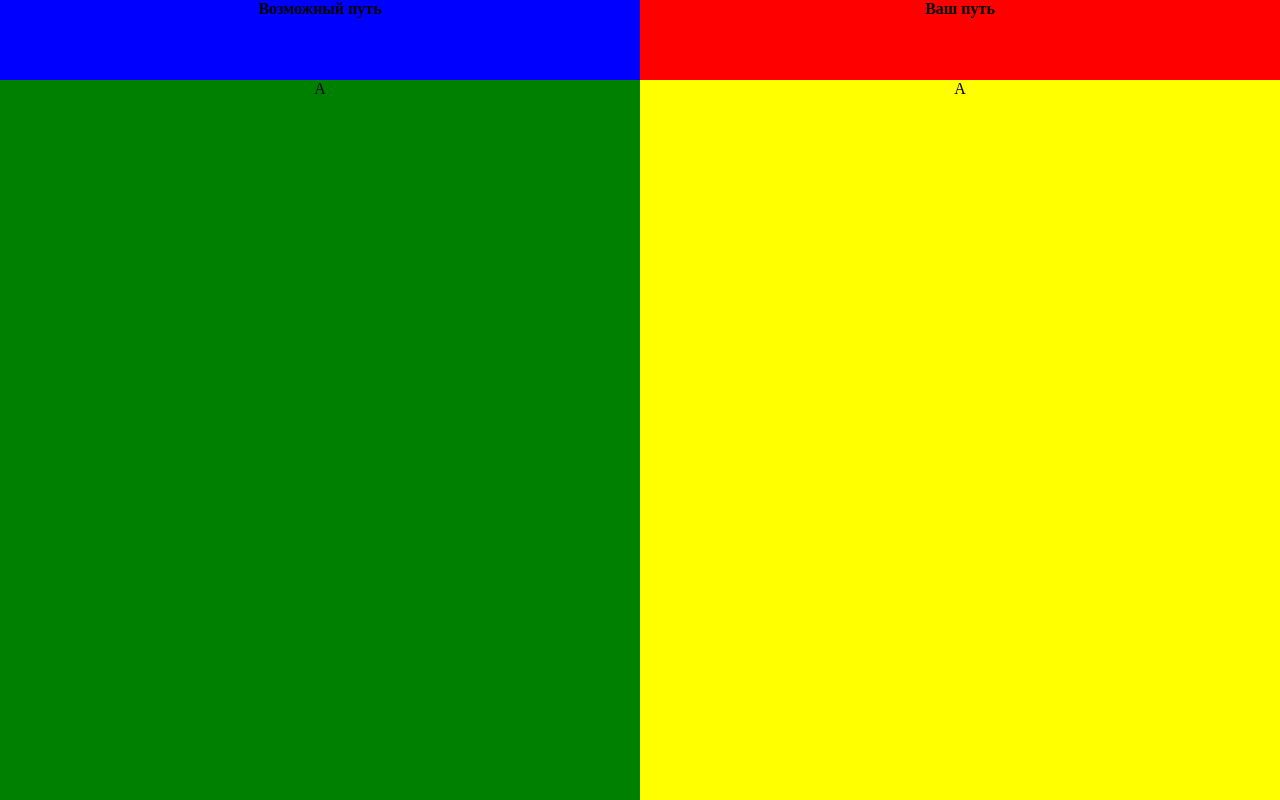
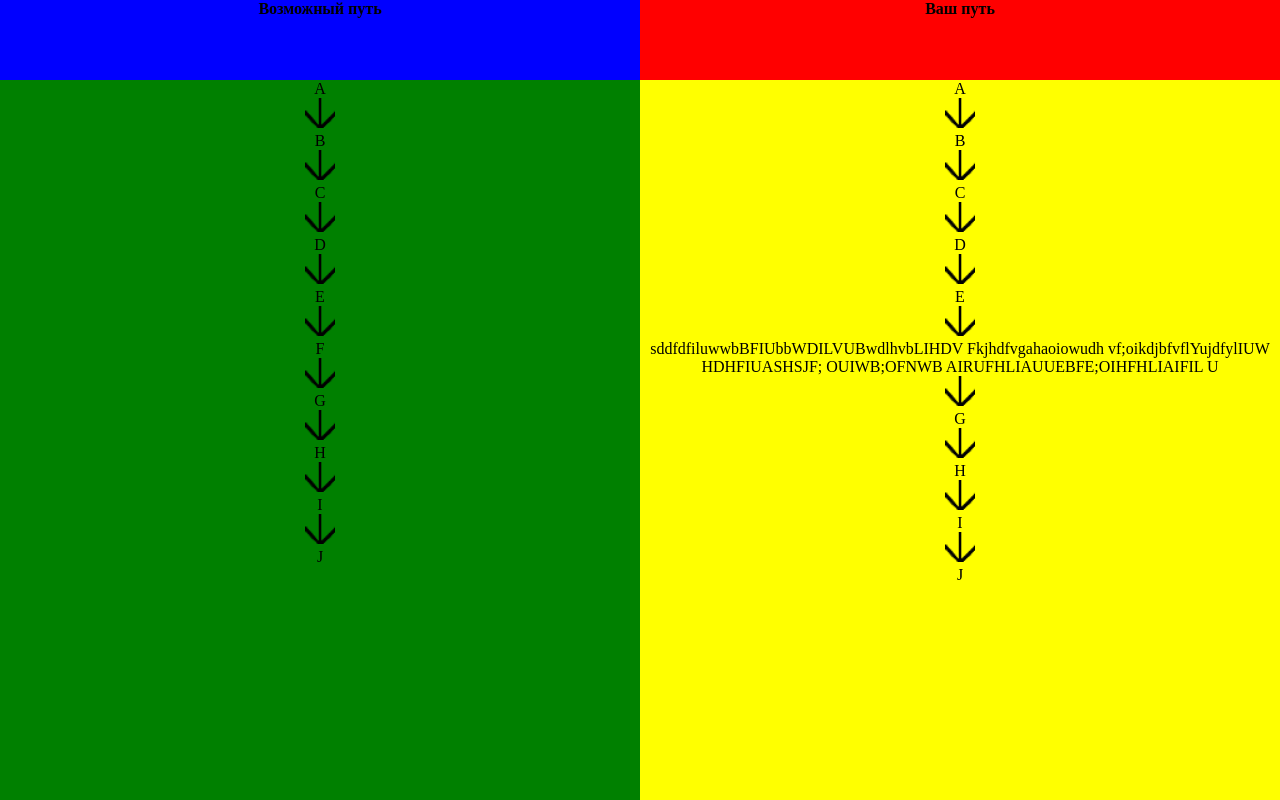
Before and after one commit to igoose1/wikirace, a Django app: page /show_path_page in a window 1280 px wide. Run offline with Django 3.2, Linux system fonts and the light colour scheme.

Commit message:
Added super modern molodejni design
With user path

```diff
--- a/wiki/get_wiki_page.py
+++ b/wiki/get_wiki_page.py
@@ -162,10 +162,12 @@ def get_hint_page(request):
     return HttpResponse(template.render(context, request))
 
 def show_path_page(request):
+    our_path = ['A', 'B', 'C', 'D', 'E', 'F', 'G', 'H', 'I', 'J']
+    user_path = ['A', 'B', 'C', 'D', 'E', 'sddfdfiluwwbBFIUbbWDILVUBwdlhvbLIHDV Fkjhdfvgahaoiowudh vf;oikdjbfvflYujdfylIUW HDHFIUASHSJF; OUIWB;OFNWB AIRUFHLIAUUEBFE;OIHFHLIAIFIL U', 'G', 'H', 'I', 'J']
     context = {
-        'from': 'A',
-        'to': 'J',
-        'path': ['B', 'C', 'D', 'E', 'F', 'G', 'H', 'I'],
+        'from': our_path[0],
+        'our_path': our_path[1:],
+        'user_path': user_path[1:],
     }
     template = loader.get_template('wiki/show_path_page.html')
     return HttpResponse(template.render(context, request))
--- a/wiki/static/wiki/show_path_page.css
+++ b/wiki/static/wiki/show_path_page.css
@@ -4,6 +4,11 @@
     height: 100%;
     width: 100%;
     text-align: center;
+}
+
+img {
+    width: 30px;
+    height: 30px;
 }
 
 .body {
@@ -48,3 +53,6 @@
     background-color: yellow;
     overflow-y: auto;
 }
+.div {
+    height: auto;
+}
--- a/wiki/templates/wiki/show_path_page.html
+++ b/wiki/templates/wiki/show_path_page.html
@@ -11,10 +11,14 @@
             <b>Возможный путь</b>
         </div>
         <div class='path'>
-            <p>{{ from }}</p>
+            <div class='div'>
+                <span>{{ from }}</span>
+            </div>
             {% for article in our_path %}
                 <img src="../../static/wiki/arrow.png" alt='undo'>
-                <p>{{ article }}</p>
+                <div class="div">
+                    <span>{{ article }}</span>
+                </div>
             {% endfor %}
         </div>
     </div>
@@ -23,10 +27,14 @@
             <b>Ваш путь</b>
         </div>
         <div class='path'>
-            <p>{{ from }}</p>
+            <div class='div'>
+                <span>{{ from }}</span>
+            </div>
             {% for article in user_path %}
                 <img src="../../static/wiki/arrow.png" alt='undo'>
-                <p>{{ article }}</p>
+                <div class="div">
+                    <span>{{ article }}</span>
+                </div>
             {% endfor %}
         </div>
     </div>
```
